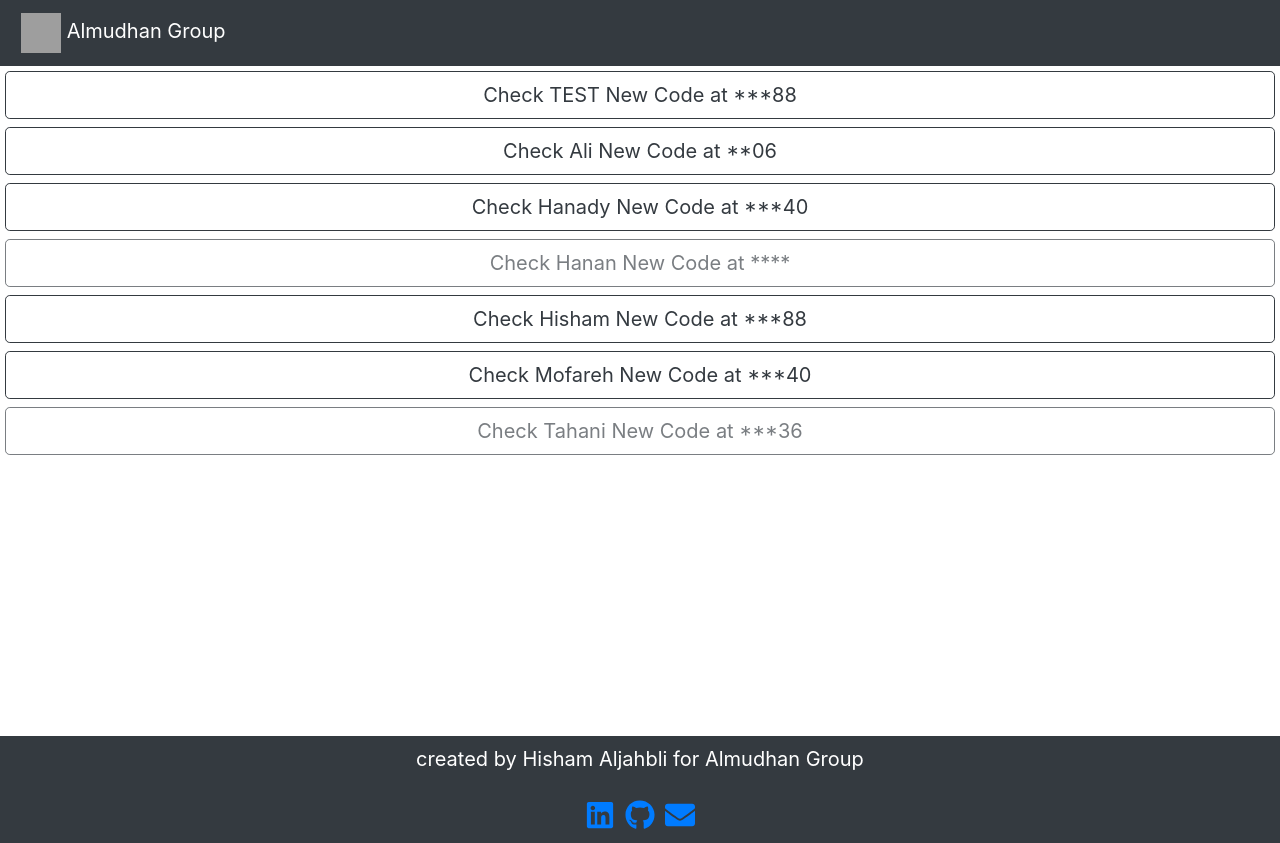
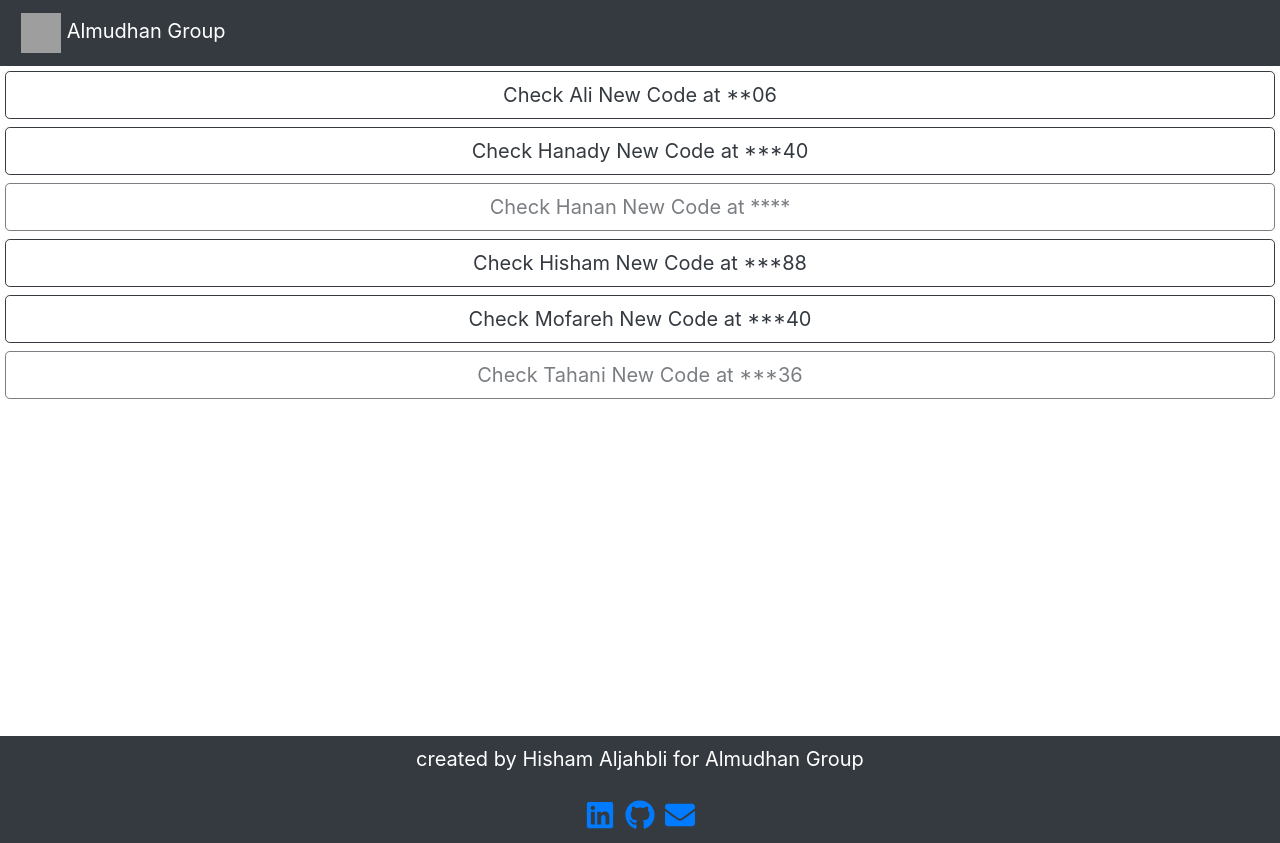
Before and after one commit to hamjahb/sms-to-web-react-app-2025-update, a React (Create React App) app: page / in a window 1280 px wide. Built offline with nearby package versions, Linux system fonts and the light colour scheme; grey boxes are pictures that could not be loaded.

Commit message:
comment put test button

```diff
--- a/src/App.js
+++ b/src/App.js
@@ -86,7 +86,7 @@ class App extends Component {
         </Navbar>
 
         <main className="App-body">
-          <Button value = 'test' variant="outline-dark" size="lg" block onClick = {(e) => this.onTestButtonClick(e.target.value)} >Check TEST New Code at ***88</Button>
+          {/* <Button value = 'test' variant="outline-dark" size="lg" block onClick = {(e) => this.onTestButtonClick(e.target.value)} >Check TEST New Code at ***88</Button> */}
           <Button value = 'ali' variant="outline-dark" size="lg" block onClick = {(e) => this.onButtonClick(e.target.value)} >Check Ali New Code at **06</Button>
           <Button value = 'hanady' variant="outline-dark" size="lg" block onClick = {(e) => this.onButtonClick(e.target.value)} >Check Hanady New Code at ***40 </Button>
           <Button disabled value = 'hanan' variant="outline-dark" size="lg" block onClick = {(e) => this.onButtonClick(e.target.value)} >Check Hanan New Code at **** </Button>
```
